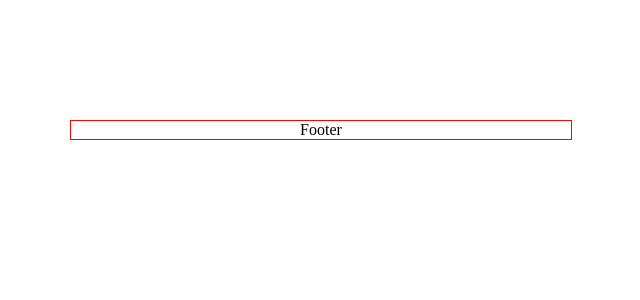
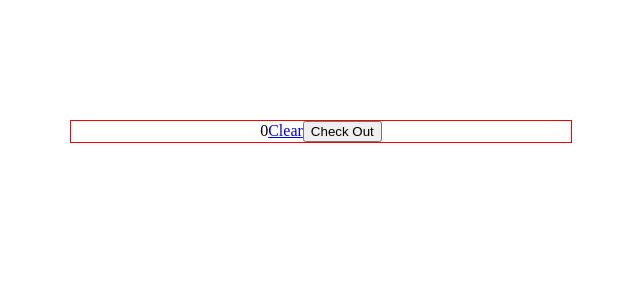
Before and after one commit to denizhangonen/mmtFrontendTest, a React (Create React App) app: page / in a window 1280 px wide. Shown: the top 300 px of the page, without its empty margins (158-798 px from the left). Built offline with nearby package versions, Linux system fonts and the light colour scheme.

Commit message:
footer structure has been set and button component added

```diff
--- a/src/basket/basket.js
+++ b/src/basket/basket.js
@@ -18,6 +18,7 @@ export class Basket extends Component {
 
   removeItemsHandler = () => {
     // loop through items and reset quantities to zero and do keep items in the basket
+    console.log('removeItems has been called')
   };
 
   render() {
--- a/src/basket/basketFooter/basketFooter.js
+++ b/src/basket/basketFooter/basketFooter.js
@@ -1,7 +1,21 @@
 import React from "react";
 
+import Button from "../../components/button/button";
+
 const basketFooter = props => {
-  return <div>Footer</div>;
+  return (
+    <div>
+      <span>{props.totalPrice}</span>
+      <span>
+        <a href="#" onClick={props.removeItems}>
+          Clear
+        </a>
+      </span>
+      <span>
+        <Button>Check Out</Button>
+      </span>
+    </div>
+  );
 };
 
 export default basketFooter;
--- a/src/components/button/button.js
+++ b/src/components/button/button.js
@@ -0,0 +1,7 @@
+import React from "react";
+
+const button = props => {
+  return <button>{props.children}</button>;
+};
+
+export default button;
```
